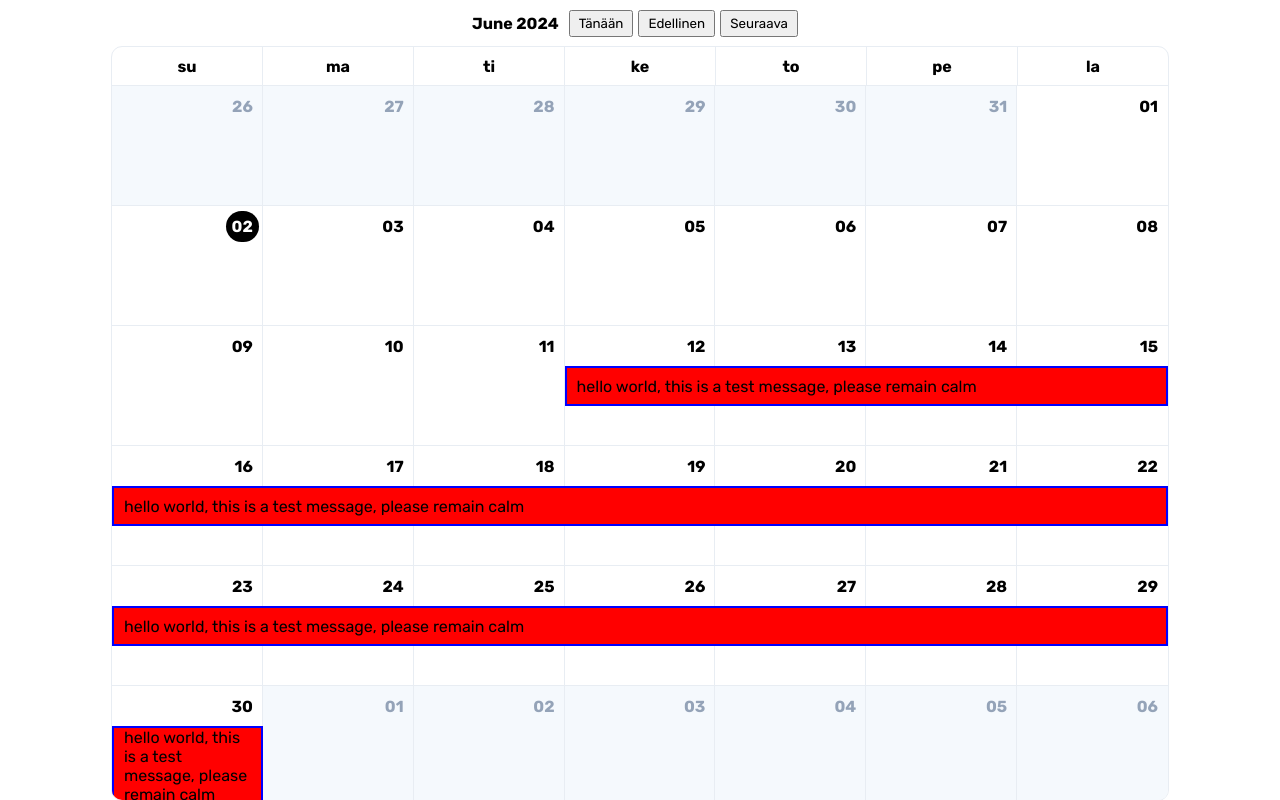
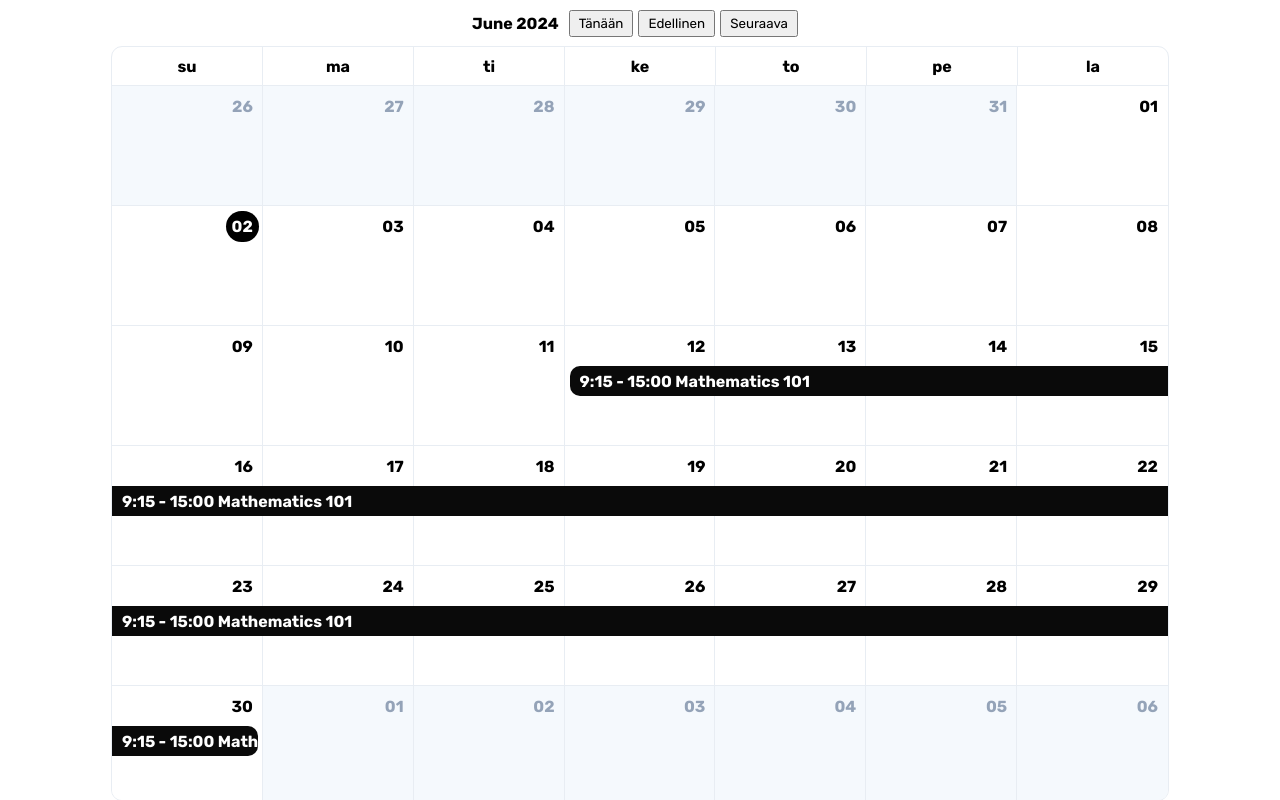
Before and after one commit to Corned/react-calendar, a React (Vite) app: page / in a window 1280 px wide. Built offline with nearby package versions, Linux system fonts and the light colour scheme.

Commit message:
styled the calendar 'bar elements'

```diff
--- a/src/App.css
+++ b/src/App.css
@@ -151,23 +151,41 @@ html, body, #root, .app {
 
 
 .calendar__task-container {
-
   position: absolute;
   width: 100%;
-  height: 40px;
-  margin-top: 40px;
+  height: 100%;
+
 
   display: grid;
+
+  margin-top: 40px;
   grid-template-columns: repeat(7, 1fr);
-
+  grid-template-rows: repeat(3, 30px);
 }
 
 .asd {
-  background-color: red;
-  border: 2px solid blue;
+  background-color: rgb(10, 10, 10);
+  color: white;
+  font-weight: bold;
 
   display: flex;
   flex-direction: column;
   justify-content: center;
   padding: 0 10px;
+
+  height: 100%;
+
+  white-space: nowrap;
+  overflow: hidden;
+  text-overflow: ellipsis;
 }
+
+.asd.first {
+  border-radius: 10px 0 0 10px;
+  margin-left: 5px;
+}
+
+.asd.last {
+  border-radius: 0 10px 10px 0;
+  margin-right: 5px;
+}
--- a/src/App.tsx
+++ b/src/App.tsx
@@ -111,13 +111,11 @@ const Calendar = () => {
       // Row changes
       if (x >= columns) {
 
-        console.log(`${gridColumnStart} / ${ x + 1 }`);
-
 
         elements.push({
           element: (
-            <div className="asd" style={{ gridColumn: `${gridColumnStart} / ${ x + 1 }` }}>
-              <p>hello world, this is a test message, please remain calm</p>
+            <div className={`asd ${elements.length === 0 ? "first" : ""}`} style={{ gridColumn: `${gridColumnStart} / ${ x + 1 }` }}>
+              <p>9:15 - 15:00 Mathematics 101</p>
             </div>
           ),
           row: y,
@@ -132,24 +130,15 @@ const Calendar = () => {
 
     elements.push({
       element: (
-        <div className="asd" style={{ gridColumn: `${gridColumnStart} / ${ x + 1 }` }}>
-          <p>hello world, this is a test message, please remain calm</p>
+        <div className="asd last" style={{ gridColumn: `${gridColumnStart} / ${ x + 1 }` }}>
+          <p>9:15 - 15:00 Mathematics 101</p>
         </div>
       ),
       row: y,
     })
 
-
-
-    console.log(elements);
-
-
-
-    // :P
     return elements
   })
-
-  console.log(">>>", a[1]);
 
 
   console.timeEnd("items")
```
